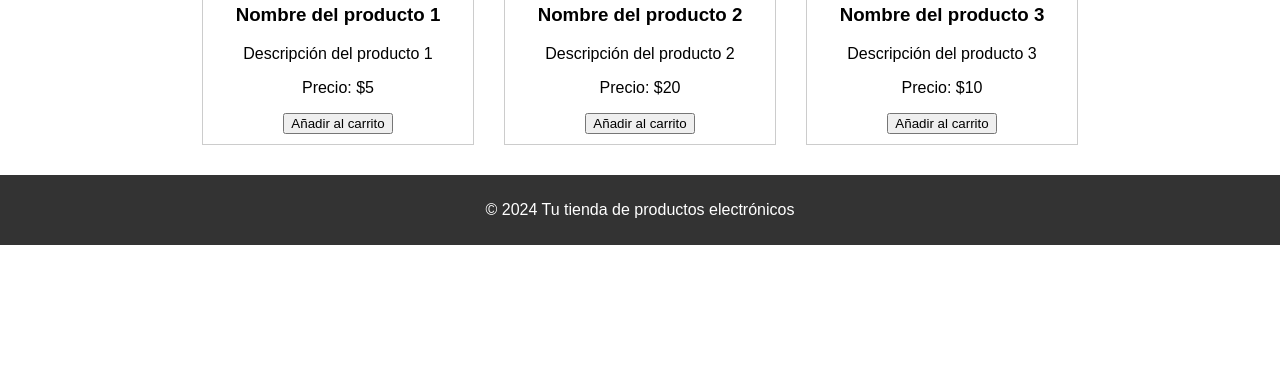
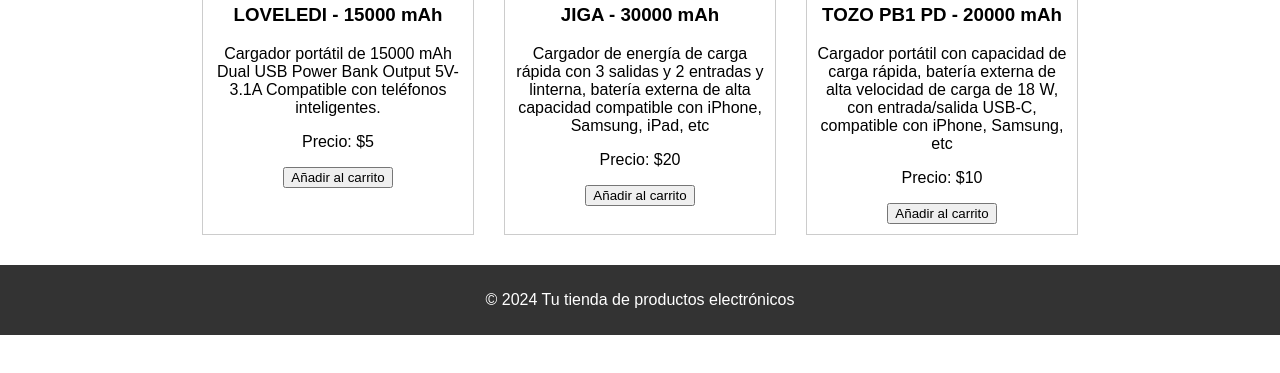
Before and after one commit to TECH-LATAM/PAGE, a plain HTML site: page index.html in a window 1280 px wide. Shown: the part 427-800 px from the top of the page. Drawn offline with nearby package versions, Linux system fonts and the light colour scheme.

Commit message:
act. prods.

```diff
--- a/index.html
+++ b/index.html
@@ -28,22 +28,22 @@
             <!-- Productos -->
             <div class="producto">
                 <img src="https://m.media-amazon.com/images/I/61EUFa99OtL._AC_UF1000,1000_QL80_FMwebp_.jpg" alt="Producto 1">
-                <h3>Nombre del producto 1</h3>
-                <p>Descripción del producto 1</p>
+                <h3>LOVELEDI - 15000 mAh</h3>
+                <p>Cargador portátil de 15000 mAh Dual USB Power Bank Output 5V-3.1A Compatible con teléfonos inteligentes.</p>
                 <p>Precio: $5</p>
                 <button class="agregar-carrito" data-nombre="Producto 1" data-precio="5">Añadir al carrito</button>
             </div>
             <div class="producto">
                 <img src="https://m.media-amazon.com/images/I/61YbQo+JqJL._AC_SX569_.jpg" alt="Producto 2">
-                <h3>Nombre del producto 2</h3>
-                <p>Descripción del producto 2</p>
+                <h3>JIGA - 30000 mAh</h3>
+                <p>Cargador de energía de carga rápida con 3 salidas y 2 entradas y linterna, batería externa de alta capacidad compatible con iPhone, Samsung, iPad, etc</p>
                 <p>Precio: $20</p>
                 <button class="agregar-carrito" data-nombre="Producto 2" data-precio="20">Añadir al carrito</button>
             </div>
             <div class="producto">
                 <img src="https://m.media-amazon.com/images/I/61VU+ZfA3kL._AC_SX679_.jpg" alt="Producto 3">
-                <h3>Nombre del producto 3</h3>
-                <p>Descripción del producto 3</p>
+                <h3>TOZO PB1 PD - 20000 mAh</h3>
+                <p>Cargador portátil con capacidad de carga rápida, batería externa de alta velocidad de carga de 18 W, con entrada/salida USB-C, compatible con iPhone, Samsung, etc</p>
                 <p>Precio: $10</p>
                 <button class="agregar-carrito" data-nombre="Producto 3" data-precio="10">Añadir al carrito</button>
             </div>
```
